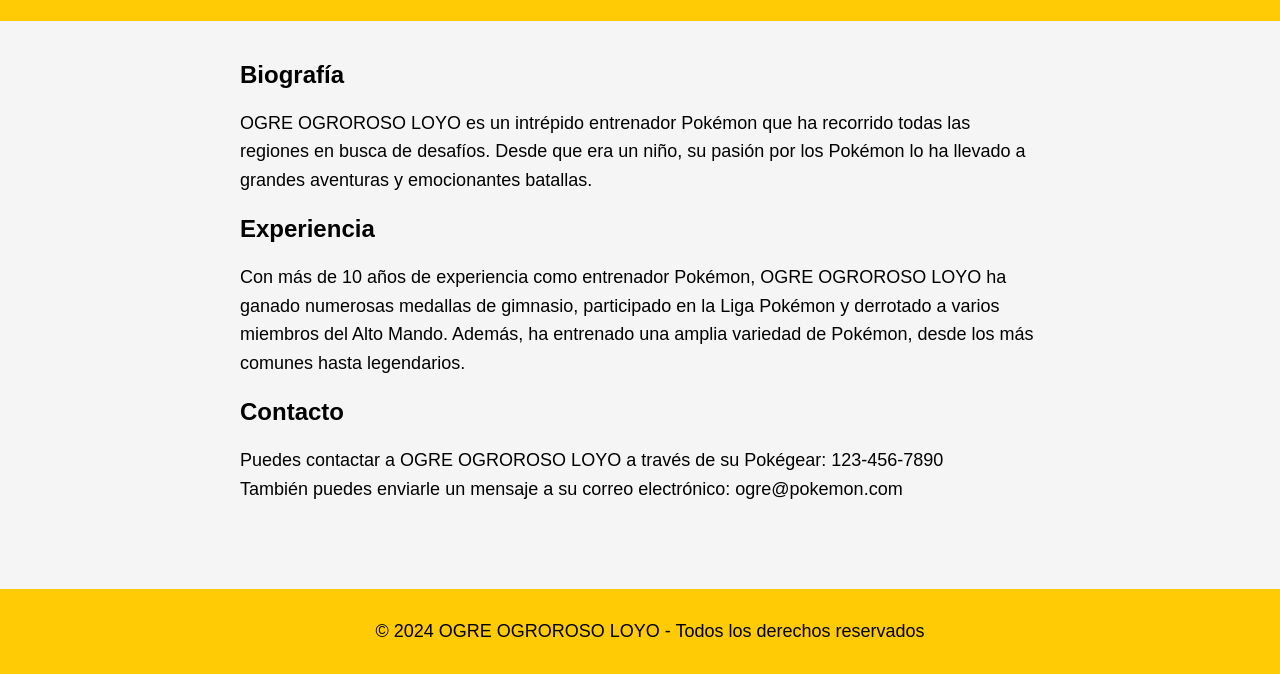
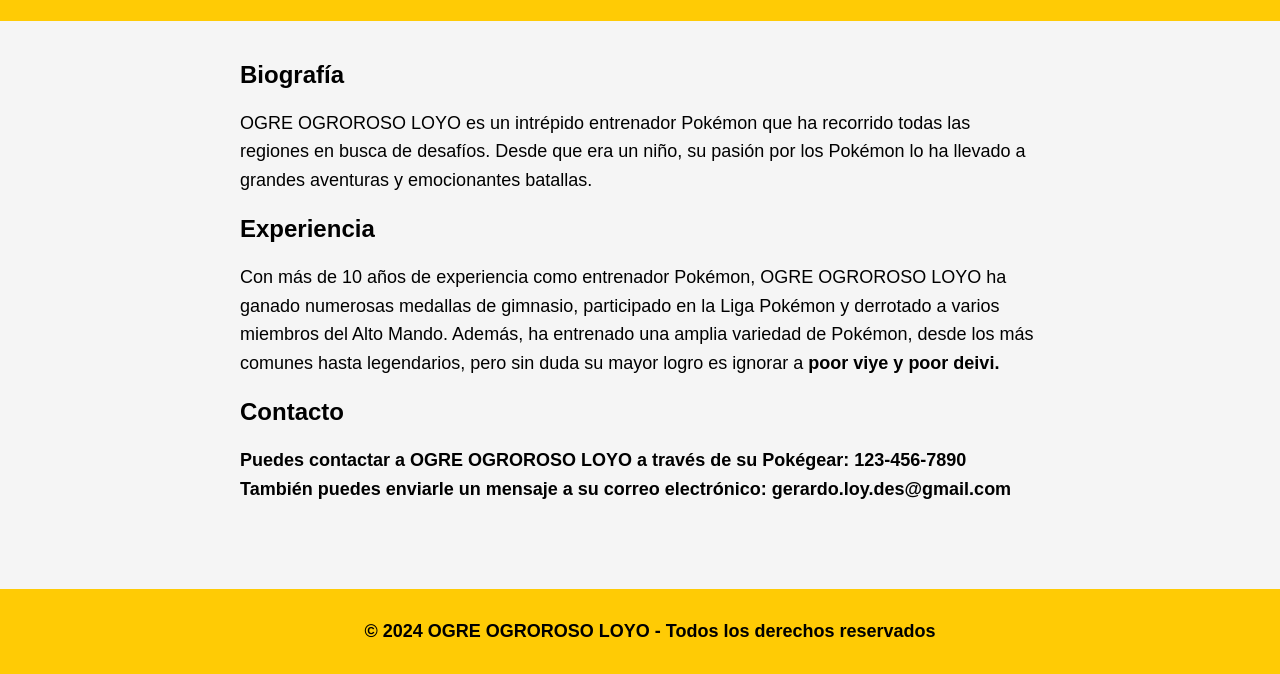
Before and after one commit to jviyella/ogresito.github.io, a plain HTML site: page index.html in a window 1280 px wide. Shown: the part 126-800 px from the top of the page. Drawn offline with Linux system fonts and the light colour scheme.

Commit message:
Update index.html
Cambio de correo
Añadir logro de ignorar
Poner negritas en nombre de viye y deivi

```diff
--- a/index.html
+++ b/index.html
@@ -50,11 +50,11 @@
     <p>OGRE OGROROSO LOYO es un intrépido entrenador Pokémon que ha recorrido todas las regiones en busca de desafíos. Desde que era un niño, su pasión por los Pokémon lo ha llevado a grandes aventuras y emocionantes batallas.</p>
 
     <h2>Experiencia</h2>
-    <p>Con más de 10 años de experiencia como entrenador Pokémon, OGRE OGROROSO LOYO ha ganado numerosas medallas de gimnasio, participado en la Liga Pokémon y derrotado a varios miembros del Alto Mando. Además, ha entrenado una amplia variedad de Pokémon, desde los más comunes hasta legendarios.</p>
+    <p>Con más de 10 años de experiencia como entrenador Pokémon, OGRE OGROROSO LOYO ha ganado numerosas medallas de gimnasio, participado en la Liga Pokémon y derrotado a varios miembros del Alto Mando. Además, ha entrenado una amplia variedad de Pokémon, desde los más comunes hasta legendarios, pero sin duda su mayor logro es ignorar a <strong>poor viye<strong> y <strong>poor deivi<strong>.</p>
 
     <h2>Contacto</h2>
     <p>Puedes contactar a OGRE OGROROSO LOYO a través de su Pokégear: 123-456-7890<br>
-    También puedes enviarle un mensaje a su correo electrónico: ogre@pokemon.com</p>
+    También puedes enviarle un mensaje a su correo electrónico: gerardo.loy.des@gmail.com</p>
   </div>
   <footer>
     <p>© 2024 OGRE OGROROSO LOYO - Todos los derechos reservados</p>
```
